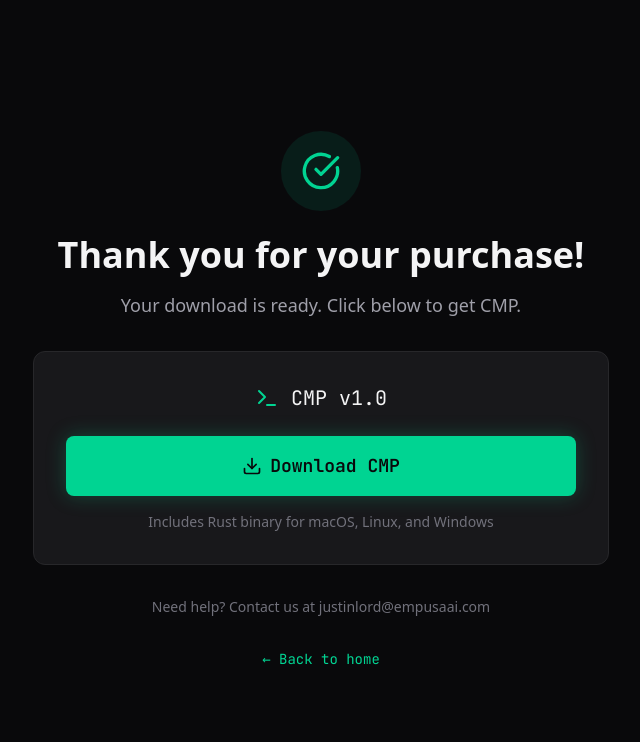
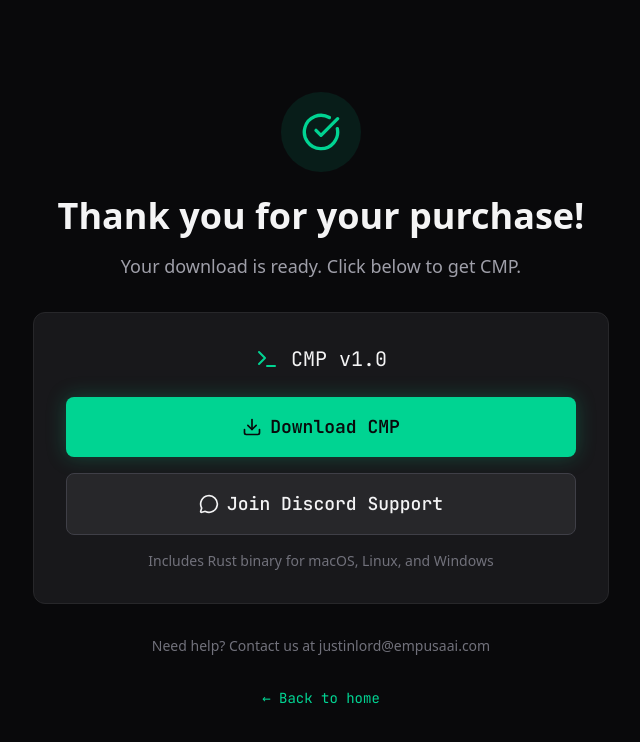
Before and after one commit to justin55afdfdsf5ds45f4ds5f45ds4/empusaaiimproved-fb, a React (Vite) app: page /payment/asf454fialfiqifqeifuejnfelwefbelkjfbkjbwejbew65465f1e65w1f in a window 1280 px wide. Shown: the top 742 px of the page, without its empty margins (319-959 px from the left). Built offline with nearby package versions, Linux system fonts and the light colour scheme.

Commit message:
Add Discord support link to download page

```diff
--- a/src/pages/Download.tsx
+++ b/src/pages/Download.tsx
@@ -1,4 +1,4 @@
-import { Download, CheckCircle, Terminal } from 'lucide-react'
+import { Download, CheckCircle, Terminal, MessageCircle } from 'lucide-react'
 
 export default function DownloadPage() {
   return (
@@ -25,10 +25,20 @@
           <a
             href="/CMP.zip"
             download
-            className="inline-flex items-center gap-2 px-8 py-4 text-lg font-mono font-semibold text-zinc-950 bg-emerald-400 hover:bg-emerald-300 rounded-lg transition-colors glow w-full justify-center"
+            className="inline-flex items-center gap-2 px-8 py-4 text-lg font-mono font-semibold text-zinc-950 bg-emerald-400 hover:bg-emerald-300 rounded-lg transition-colors glow w-full justify-center mb-4"
           >
             <Download className="w-5 h-5" />
             Download CMP
+          </a>
+
+          <a
+            href="https://discord.gg/9t4XV78EnK"
+            target="_blank"
+            rel="noopener noreferrer"
+            className="inline-flex items-center gap-2 px-8 py-4 text-lg font-mono font-medium text-zinc-100 bg-zinc-800 hover:bg-zinc-700 border border-zinc-700 rounded-lg transition-colors w-full justify-center"
+          >
+            <MessageCircle className="w-5 h-5" />
+            Join Discord Support
           </a>
 
           <p className="mt-4 text-sm text-zinc-500">
```
